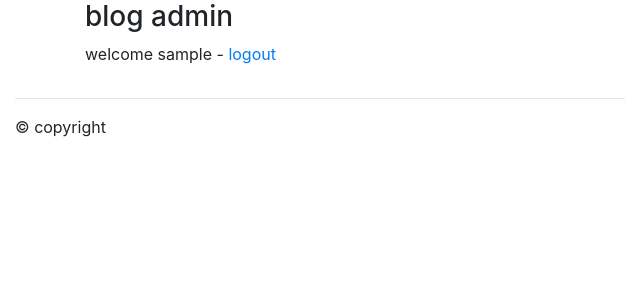
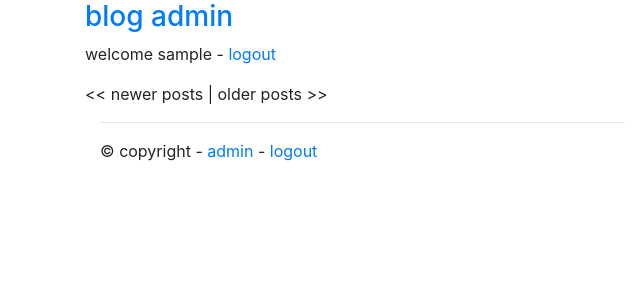
Before and after one commit to kor-solidarity/flask_komenci, a Flask app: page /admin in a window 1280 px wide. Shown: the top 300 px of the page, without its empty margins (0-640 px from the left). Run offline with Flask 2, Linux system fonts and the light colour scheme; the visitor is signed in with stand-in values (Sample User, id 1); data that the repository does not hold is empty; parts of the project's set-up code (start-up, migrations or seed data) failed here and were passed over; some libraries are stand-ins or nearby versions.

Commit message:
76강 진행중

```diff
--- a/app/__init__.py
+++ b/app/__init__.py
@@ -2,6 +2,7 @@ from flask import Flask
 from flask_sqlalchemy import SQLAlchemy
 from flask_migrate import Migrate
 from flaskext.markdown import Markdown
+from flask_uploads import UploadSet, configure_uploads, IMAGES
 
 app = Flask(__name__)
 app.config.from_object('app.settings')
@@ -11,5 +12,9 @@ migrate = Migrate(app, db)
 
 Markdown(app)
 
+uploaded_images = UploadSet('images', IMAGES)
+configure_uploads(app, uploaded_images)
+
+
 from blog import views
 from author import views
--- a/app/author/views.py
+++ b/app/author/views.py
@@ -30,7 +30,7 @@ def login():
                     next = session.get('next')
                     session.pop('next')
                     return redirect(next)
-                return redirect(url_for('login_success'))
+                return redirect(url_for('index'))
             else:
                 error = '틀린암호/계정임?????'
         else:
--- a/app/blog/views.py
+++ b/app/blog/views.py
@@ -9,23 +9,27 @@ import bcrypt
 from _global_constant import *
 from slugify import slugify
 
+POSTS_PER_PAGE = 2
+
 
 @app.route('/')
 @app.route('/index')
-def index():
+@app.route('/index/<int:page>')
+def index(page=1):
     blog = Blog.query.first()
     if not blog:
         return redirect(url_for('setup'))
 
-    posts = Post.query.order_by(Post.publish_date.desc())
+    posts = Post.query.order_by(Post.publish_date.desc()).paginate(page, POSTS_PER_PAGE, False)
     return render_template('blog/index.html', posts=posts, blog=blog)
 
 
 @app.route('/admin')
+@app.route('/admin/<int:page>')
 @author_required
-def admin():
+def admin(page=1):
     if session.get('is_author'):
-        posts = Post.query.order_by(Post.publish_date.desc())
+        posts = Post.query.order_by(Post.publish_date.desc()).paginate(page, POSTS_PER_PAGE, False)
         return render_template('blog/admin.html', posts=posts)
     else:
         abort(403)
--- a/app/settings.init.py
+++ b/app/settings.init.py
@@ -9,3 +9,5 @@ DB_HOST = os.getenv('IP', '')
 DB_URI = 'mysql+pymysql://%s:%s@%s/%s' % (DB_USERNAME, DB_PASSWORD, DB_HOST, BLOG_DB_NAME)
 SQLALCHEMY_DATABASE_URI = DB_URI
 SQLALCHEMY_TRACK_MODIFICATIONS = True
+UPLOADED_IMAGED_DEST = ''
+UPLOADED_IMAGED_URL = ''
--- a/app/templates/base.html
+++ b/app/templates/base.html
@@ -13,12 +13,17 @@
 <body>
     <div class="container ">
         {% block content %}{% endblock %}
-    </div>
+
     <div class="col-md-offset-3 col-md-6">
         <hr/>
         <footer>
             &copy; copyright
+            {% if session.get('is_author') %}- <a href="{{ url_for('admin') }}">admin</a>{% endif %}
+            {% if session.get('username') %}- <a href="{{ url_for('logout') }}">logout</a>
+            {% else %}- <a href="{{ url_for('login') }}">login</a>
+            {% endif %}
         </footer>
+    </div>
     </div>
 {#    jquery 4 bootstrap#}
     <script
--- a/app/templates/blog/admin.html
+++ b/app/templates/blog/admin.html
@@ -4,7 +4,7 @@
 {% block content %}
 <div class="row">
     <div class="col-md-offset-3 col-md-6">
-        <h3>blog admin</h3>
+        <h3><a href="{{ url_for('admin') }}">blog admin</a></h3>
 
         {% with messages = get_flashed_messages() %}
         {% if messages %}
@@ -21,17 +21,30 @@
         <p>
             welcome {{ session.username }} - <a href="{{ url_for('logout') }}">logout</a>
         </p>
-
-        <div class="post-list">
-            {% for post in posts %}
+<div class="post-list">
+            {% for post in posts.items %}
             <div class="post-item">
                 <h4><a href="{{ url_for('article', slug=post.slug) }}">{{ post.title }}</a> </h4>
                 <div class="text-muted">posted by <a href="#">{{ post.author.fullname }}</a>
-                    on {{ post.publish_date.strftime('%y-%m-%d') }}
-                in <a href="#">{{ post.category.name }}</a></div>
+                on {{ post.publish_date.strftime('%Y-%m-%d') }}
+                    in <a href="#">{{ post.category.name }}</a>
+                </div>
             </div>
             {% endfor %}
         </div>
+    <div class="post-paginate">
+        {% if posts.has_prev %}
+            <a href="{{ url_for('admin', page=posts.prev_num) }}">&lt;&lt; newer posts</a>
+        {% else %}
+            &lt;&lt; newer posts
+        {% endif %} |
+
+        {% if posts.has_next %}
+            <a href="{{ url_for('admin', page=posts.next_num) }}">older posts &gt;&gt;</a>
+        {% else %}
+            older posts &gt;&gt;
+        {% endif %}
+    </div>
     </div>
 </div>
 {% endblock %}
--- a/requirements.txt
+++ b/requirements.txt
@@ -7,3 +7,4 @@ flask-migrate
 bcrypt
 python-slugify
 flask-markdown
+flask-uploads
```
Also changed, not shown: app/blog/models.py (+6 -1 lines), app/templates/blog/index.html (+15 -2 lines).
